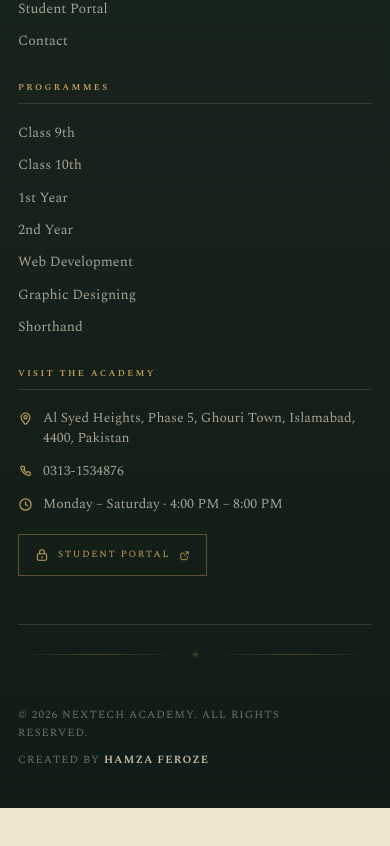
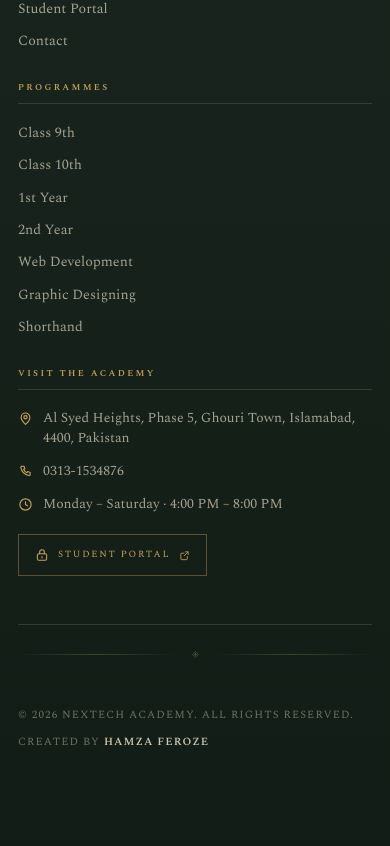
Before and after one commit to hamzahf123/NEXTECH-ACADEMY-Website, a React (Vite) app: page /about in a window 390 px wide. Shown: the part 6963-7809 px from the top of the page. Before the commit the page ends 7771 px from the top, so only its background shows below. Built offline with nearby package versions, Linux system fonts and the light colour scheme.

Commit message:
footer last button fixed

```diff
--- a/src/styles.css
+++ b/src/styles.css
@@ -3366,3 +3366,15 @@ a.apply__detail:hover strong { color: var(--copper); }
 .hero__fact-value {
   display: none;
 }
+/* ===== Footer credit: floating buttons ke liye jagah ===== */
+@media (max-width: 980px) {
+  .footer__bottom {
+    padding-right: 0;      /* 72px ka right spacer hata dein */
+    padding-bottom: 96px;  /* naam buttons ke upar aa jayega */
+  }
+  .footer__credit {
+    text-align: left;
+    max-width: 100%;
+    padding-right: 0;
+  }
+}
```
